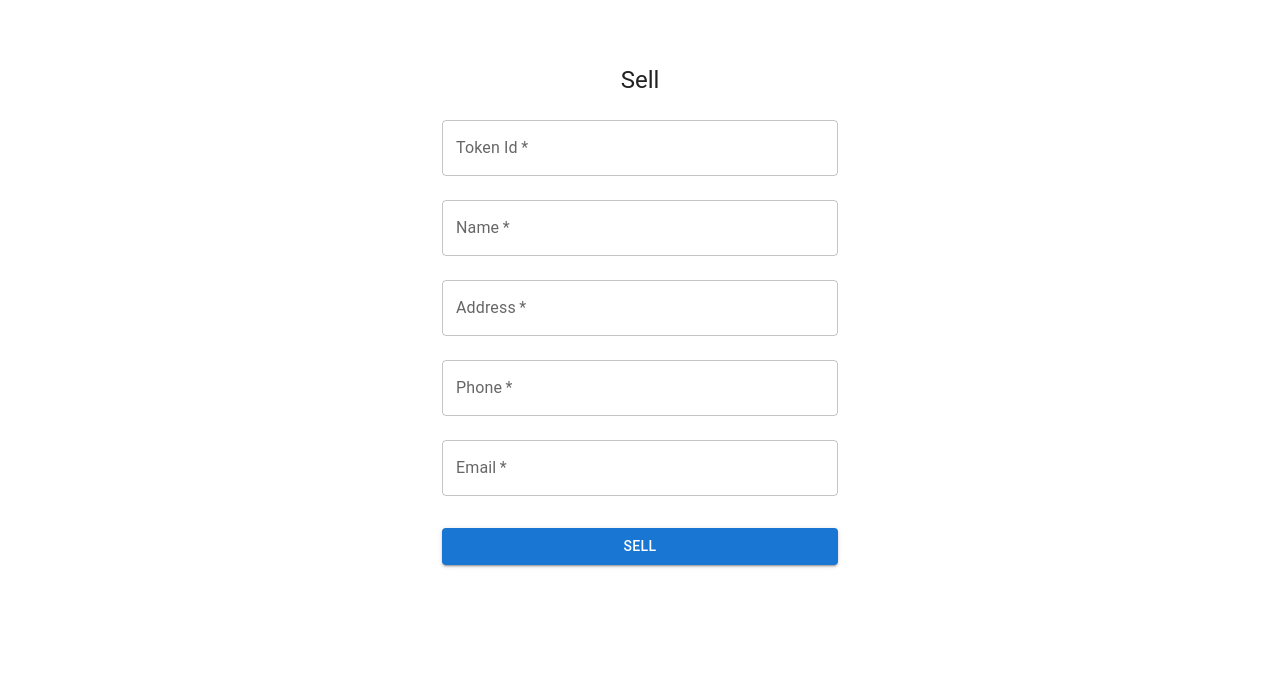
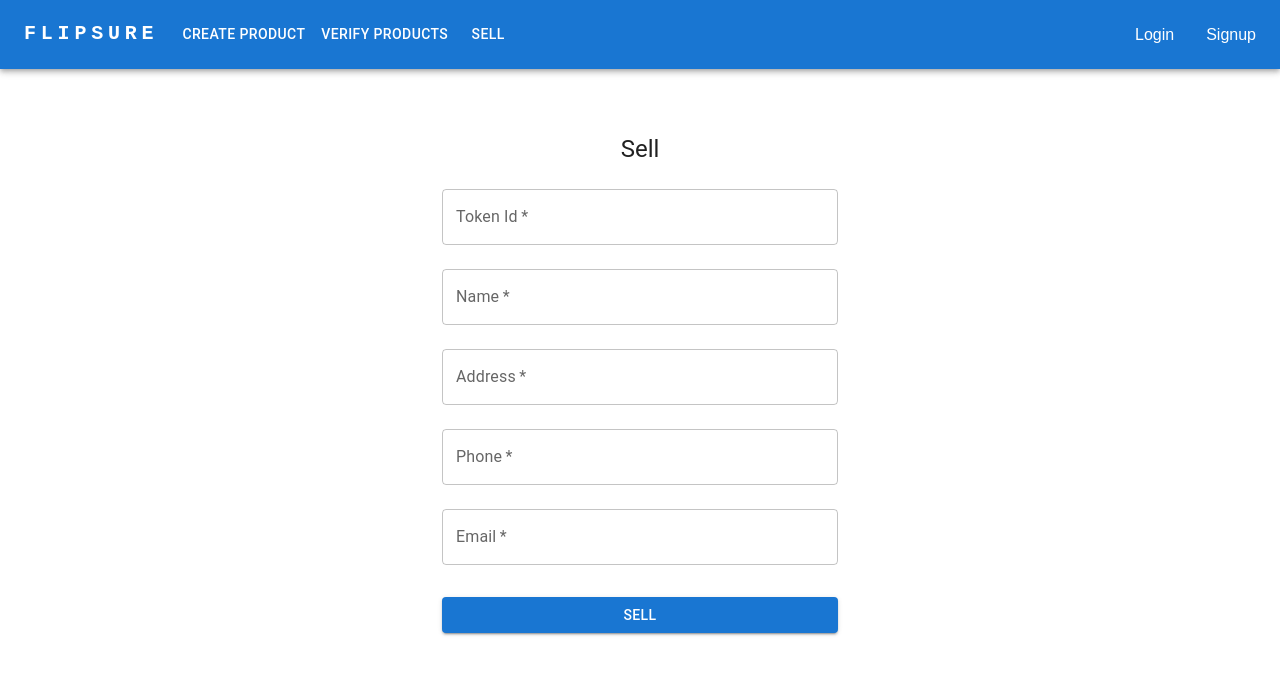
Before and after one commit to DevangSharma/FlipSure_Web, a React (Create React App) app: page /sell in a window 1280 px wide. Shown: the top 674 px of the page. Built offline with nearby package versions, Linux system fonts and the light colour scheme; no server answers.

Commit message:
twillio done

```diff
--- a/src/App.css
+++ b/src/App.css
@@ -142,8 +142,9 @@ hr {
   margin: 2rem 1rem 0 0;
 }
  */
- #App {
-  margin: 0 0;
+ body {
+  margin: 0;
+  padding: 0;
 }
 
 .MuiCard-root{
--- a/src/components/Navbar/index.js
+++ b/src/components/Navbar/index.js
@@ -20,9 +20,15 @@ const pages = [
 const Navbar = () => {
   const [user, setUser] = useState(null);
 
-  useEffect(() => {
-    setUser(auth.currentUser);
-  }, []);
+  auth.onAuthStateChanged(function (user) {
+    if (user) {
+      console.log("signed in");
+      setUser(user);
+    } else {
+      console.log("signed out");
+      setUser(null);
+    }
+  });
 
   const handleUserAuth = (event, isSignup = 0) => {
     if (isSignup) window.location.assign("/signup");
--- a/src/components/Product/AllProducts.js
+++ b/src/components/Product/AllProducts.js
@@ -33,11 +33,11 @@ const AllProducts = () => {
 
   const purchaseProducts = async (id) => {
     const user = auth.currentUser;
-    const email = user.email;
-    if (!email) {
+    if (!user) {
       alert("Please login first!");
       return;
     }
+    const email = user.email;
     const userData = await getDoc(doc(db, "users", email));
     const product = await getDoc(doc(db, "products", id));
 
@@ -50,7 +50,6 @@ const AllProducts = () => {
       ...userData.data(),
     });
     alert("Congrats,Product Purchased!!");
-
     const purchaseMessage = `Hello ${
       userData.data().username
     }, \n This message is to confirm your purchase of ${
@@ -77,7 +76,10 @@ const AllProducts = () => {
         }&To=+91${userData.data().phone}`,
       }
     )
-      .then(() => console.log("success"))
+      .then(() => {
+        console.log("success");
+        window.location.reload();
+      })
       .catch((err) => console.log(err));
   };
 
@@ -98,7 +100,7 @@ const AllProducts = () => {
           }}
         >
           <Typography component="h1" variant="h5">
-            Shop Now{" "}
+            Shop Now
           </Typography>
         </Box>
         <Grid container spacing={2}>
--- a/src/components/Product/Sell.js
+++ b/src/components/Product/Sell.js
@@ -11,6 +11,7 @@ import {
 } from "@mui/material";
 import { createTheme, ThemeProvider } from "@mui/material/styles";
 import { getAuth } from "firebase/auth";
+import Navbar from "../Navbar";
 
 const auth = getAuth();
 const theme = createTheme();
@@ -48,6 +49,8 @@ const Sell = () => {
   };
   return (
     <ThemeProvider theme={theme}>
+      <Navbar />
+
       <Container component="main" maxWidth="xs">
         <CssBaseline />
         <Box
```
